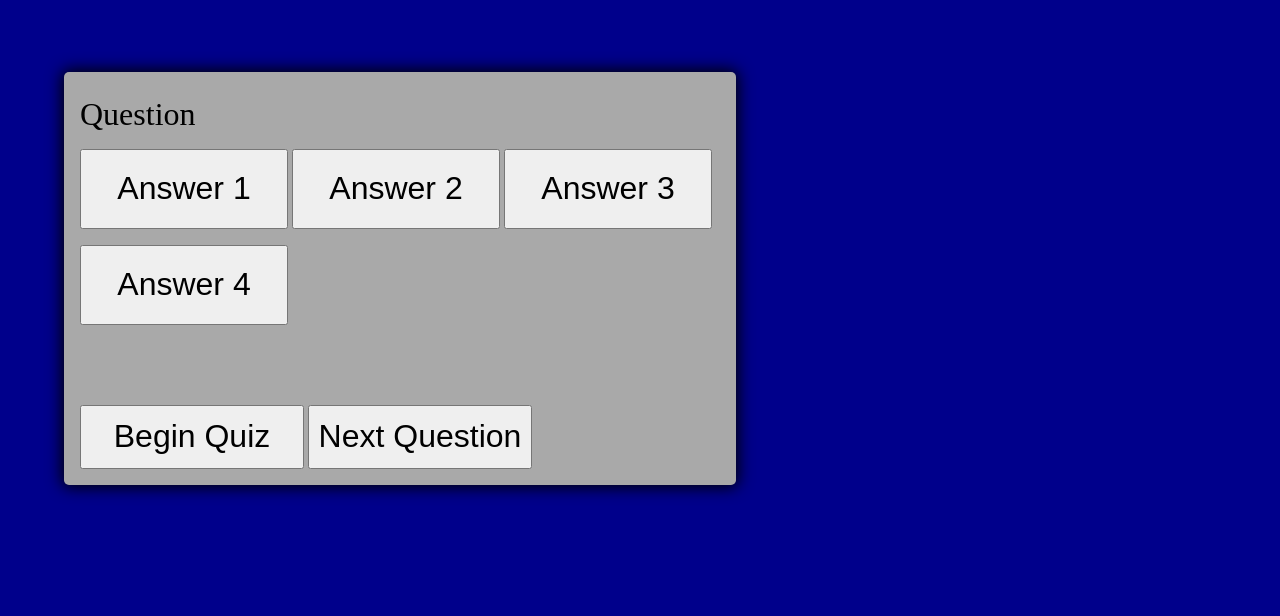
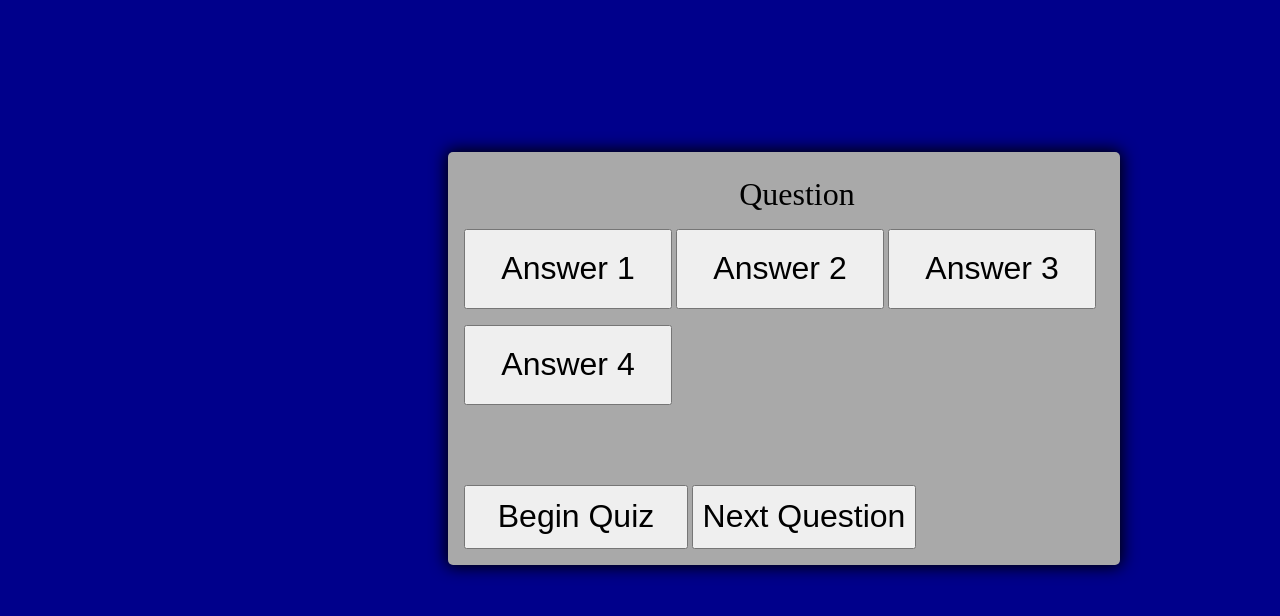
Before and after one commit to staten-island-tech/quiz-game-milk-before-cereal, a website built with Parcel: page src/index.html in a window 1280 px wide. Shown: the part 282-898 px from the top of the page. After the commit the page ends 800 px from the top, so only its background shows below. Built offline with nearby package versions, Linux system fonts and the light colour scheme.

Commit message:
(╯°□°）╯︵ ┻━┻ 2

```diff
--- a/src/scss/main.scss
+++ b/src/scss/main.scss
@@ -1,11 +1,14 @@
 body {
-  padding: 0;
-  margin: 0;
   display: flex;
   width: 50rem;
   height: 70rem;
+  left: 50%;
+  top: 50%;
+  margin-top: -25%;
+  margin-left: -20%;
   justify-content: center;
   align-items: center;
+  position: absolute;
   font-family: Gotham Rounded;
   background-color: darkblue;
 }
@@ -13,6 +16,8 @@ body {
 .question {
   margin-top: .5rem;
   font-size: 2rem;
+  margin-left: 43%;
+  justify-content: center;
 }
 .btna {
   margin-top: 1rem;
```
Also changed, not shown: src/scss/main.css, 1 other file.
